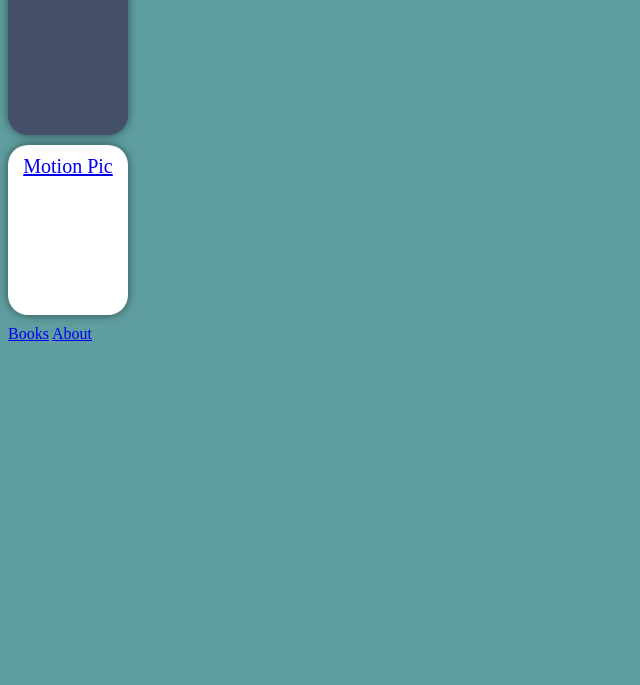
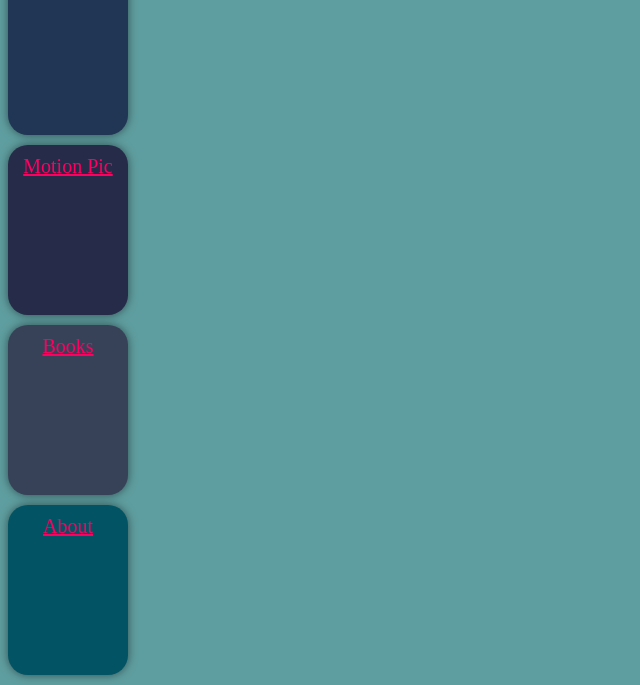
Before and after one commit to marvhoo/Web-Design, a plain HTML site: page index.html in a window 1280 px wide. Shown: the part 197-882 px from the top of the page, without its empty margins (0-640 px from the left). Before the commit the page ends 800 px from the top, so only its background shows below. Drawn offline with Linux system fonts and the light colour scheme.

Commit message:
color added

```diff
--- a/index.html
+++ b/index.html
@@ -17,16 +17,21 @@
         </header>
     </div>
         <nav>
-            <div id="bday">
+            <div style="background-color: #213555;" id="bday">
             <a id="txt" href="bday.html">B-day</a>
             </div>
 
-            <div id="motion-pic">
+            <div style="background-color: #252B48;" id="motion-pic">
             <a id="txt" href="movies.html">Motion Pic</a>
             </div>
 
-            <a href="books.html">Books</a>
-            <a href="about.html">About</a>
+            <div style="background-color: #374259;" id="books">
+            <a id="txt" href="books.html">Books</a>
+            </div>
+
+            <div style="background-color:  #025464;" id="about">
+            <a id="txt" href="about.html">About</a>
+            </div>
         </nav>
 
 </body>
--- a/styles/style.css
+++ b/styles/style.css
@@ -6,10 +6,15 @@ html {
 .logo {
     border-radius: 20px;
 }
-#bday {
+
+#txt{
+    color: #FF0060;
+}
+
+
+#bday, #motion-pic, #books,#about {
     height: 150px;
     width: 100px;
-    background-color: #445069 ;
     border-radius: 20px;
     margin-top: 0px;
     margin-bottom: 10px;
@@ -20,18 +25,3 @@ html {
     color: #000000;
     box-shadow: 0 0 10px rgba(0,0,0,0.5);
 }
-
-#motion-pic {
-    height: 150px;
-    width: 100px;
-    background-color: #ffffff;
-    border-radius: 20px;
-    margin-top: 0px;
-    margin-bottom: 10px;
-    padding: 10px;
-    text-align: center;
-    font-size: 20px;
-    font-family: "Times New Roman", Times, serif;
-    color: #000000;
-    box-shadow: 0 0 10px rgba(0,0,0,0.5);
-}
```
